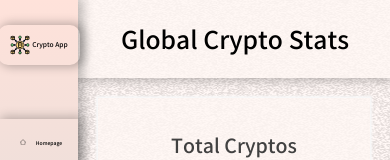
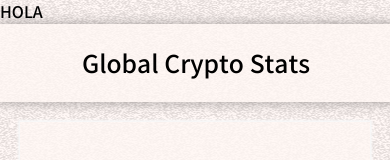
Before and after one commit to AtaydeEnrique/CryptoApp, a React (Create React App) app: page / in a window 390 px wide. Shown: the top 160 px of the page. Built offline with nearby package versions, Linux system fonts and the light colour scheme; no server answers.

Commit message:
add queries for collapsed navbar

```diff
--- a/src/App.css
+++ b/src/App.css
@@ -1,13 +1,22 @@
-.app{
+.app-full{
     display: flex;
 }
 
-main{
+.app-collapsed{
+  display: flex;
+  flex-direction: column;
+}
+
+.main-full{
     display: flex;
     flex-direction: column;
     margin-left: 20%;
     width: 80%;
     height: fit-content;
+}
+
+.main-collapsed{
+  width: 100%;
 }
 
 
--- a/src/App.js
+++ b/src/App.js
@@ -1,4 +1,4 @@
-import React from 'react'
+import React, {useState} from 'react'
 import { Routes, Route } from 'react-router-dom'
 
 import Navbar from './components/Navbar'
@@ -10,11 +10,15 @@ import CryptoDetails from './components/Cryptocurrencies/CryptoDetails'
 import './App.css'
 
 export default function App() {
+  const [collapsed, setCollapsed] = useState(window.innerWidth <= 850)
+  window.addEventListener('resize', function(event){
+    setCollapsed(window.innerWidth <= 850)
+  });
   return (
-    <div className='app'>
+    <div className={`app${collapsed ? '-collapsed' : '-full'}`}>
         <div className="noise"/>
         <Navbar/>
-        <main>
+        <main className={`main${collapsed ? '-collapsed' : '-full'}`}>
         <Routes>
             <Route path="/" element={<Homepage/>} />
             <Route path="/cryptocurrencies" element={<Cryptocurrencies />} />
--- a/src/components/Cryptocurrencies/CryptoDetails.css
+++ b/src/components/Cryptocurrencies/CryptoDetails.css
@@ -1,3 +1,10 @@
+.single-coin-conainer{
+    display: flex;
+    flex-direction: column;
+    width: 100%;
+
+}
+
 .coin-header{
     display: flex;
     flex-direction: column;
@@ -6,6 +13,7 @@
     padding: 30px 0;
     background-color: #fff7f4c4;
     border: solid thin transparent;
+    width: 100%;
     box-shadow: 0px 0px 10px 2px rgba(0, 0, 0, 0.25);
 }
 
@@ -17,6 +25,7 @@
     display: flex;
     align-items: center;
     justify-content: space-around;
+    margin: 0 3%;
     margin-top: 15px;
 
 }
@@ -170,3 +179,41 @@
 .coin-link:first-child{
     border-top: solid thin rgb(207, 207, 207);
 }
+
+
+
+
+@media (max-width:768px){
+    .coin-tables{
+        display: flex;
+        flex-direction: column;
+    }
+    .coin-statistics-table{
+        width: 90%;
+        min-width: 90%px;
+
+    }
+    .coin-statistics-table:nth-child(2){
+        margin-top: 20px;
+
+    }
+  }
+
+  @media (min-width: 769px) and (max-width:1024px){
+    .coin-tables{
+        display: flex;
+    }
+    .coin-statistics-table{
+        width: 300px;
+        min-width: 250px;
+
+    }
+  }
+
+  @media (min-width: 1025px) and (max-width:1200px){
+    .coin-statistics-table{
+        width: 300px;
+        min-width: 250px;
+
+    }
+  }
--- a/src/components/Cryptocurrencies/CryptoDetails.jsx
+++ b/src/components/Cryptocurrencies/CryptoDetails.jsx
@@ -25,6 +25,7 @@ const CryptoDetails = () => {
 
   return (
     <Fragment>
+      <div className='single-coin-conainer'>
         <div className='coin-header'>
           <div className='coin-header-name'>
             <h1>{coin?.name} ({coin?.symbol}) </h1>
@@ -135,6 +136,7 @@ const CryptoDetails = () => {
             </div>
           ))}
         </div>
+      </div>
     </Fragment>
   )
 }
--- a/src/components/Cryptocurrencies/Cryptocurrencies.css
+++ b/src/components/Cryptocurrencies/Cryptocurrencies.css
@@ -35,7 +35,7 @@
 
 }
 
-@media (min-width: 320px) and (max-width:480px){
+@media (max-width:480px){
     .cryptos-grid{
         grid-template-columns: 1fr;
     }
--- a/src/components/Navbar.css
+++ b/src/components/Navbar.css
@@ -73,3 +73,7 @@
 
 
 }
+
+.nav-container-collapsed{
+ width: 100%;
+}
--- a/src/components/Navbar.jsx
+++ b/src/components/Navbar.jsx
@@ -1,4 +1,4 @@
-import React from 'react'
+import React, { Fragment, useState } from 'react'
 import { Link } from 'react-router-dom'
 
 import LogoIcon from '../assets/icons/logo.svg'
@@ -9,9 +9,15 @@ import NewsIcon from '../assets/icons/news.svg'
 import './Navbar.css'
 
 const Navbar = () => {
-
+  const [collapsed, setCollapsed] = useState(window.innerWidth <= 850)
+  window.addEventListener('resize', function(event){
+    setCollapsed(window.innerWidth <= 850)
+  });
   return (
-    <nav className='nav-container'>
+    <Fragment>
+    {!collapsed ?
+      (
+        <nav className='nav-container'>
         <div className='logo-container'>
           <img className='logo-icon'src={LogoIcon} alt='Page logo'></img>
           <p>Crypto App</p>
@@ -36,7 +42,14 @@ const Navbar = () => {
             </div>
           </Link>
         </div>
-    </nav>
+      </nav>
+      ) :
+      (
+        <nav className='nav-container-collapsed'>
+          HOLA
+        </nav>
+      )}
+    </Fragment>
   )
 }
 
--- a/src/components/UX/Loading.css
+++ b/src/components/UX/Loading.css
@@ -58,3 +58,9 @@
     background-position: 0% 50%;
   }
 }
+
+@media (max-width:850px){
+  .loader {
+    left: 50%;
+  }
+}
```
Lines whose indentation alone changed are shown as unchanged.
